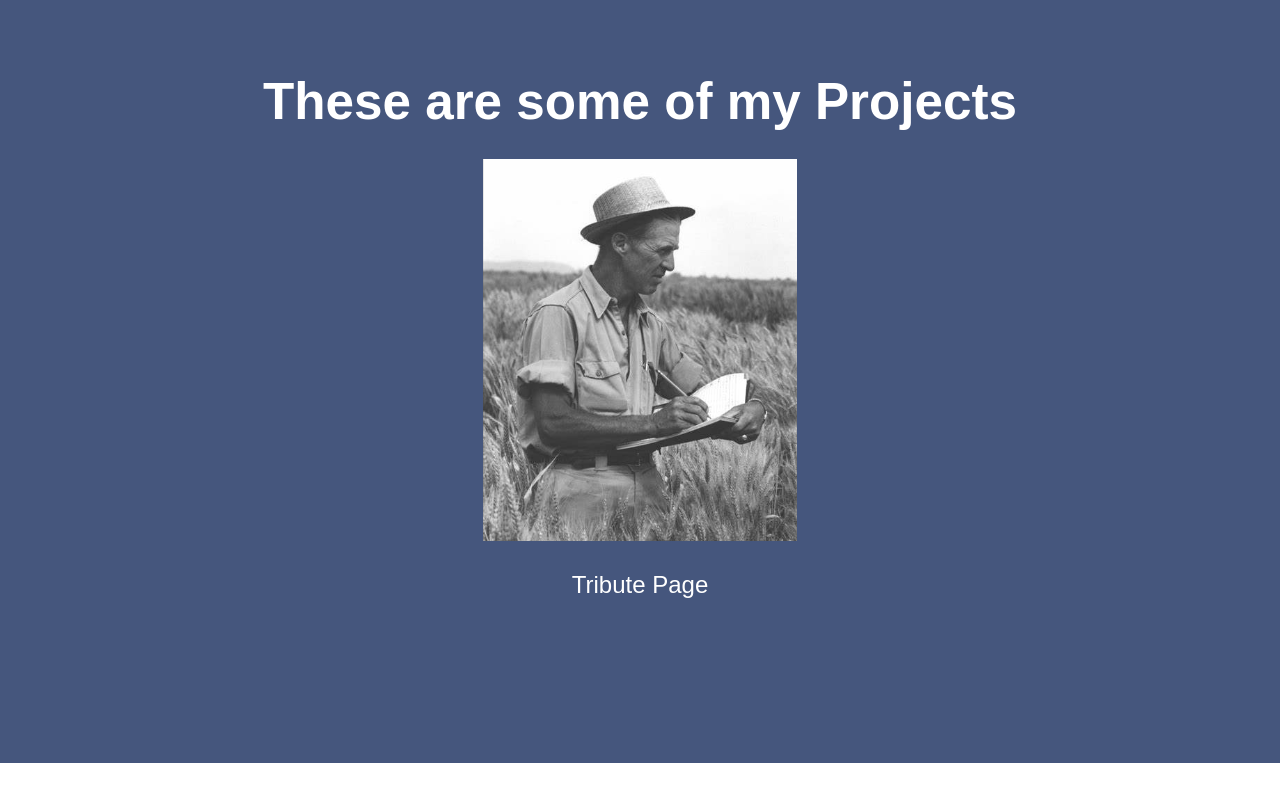
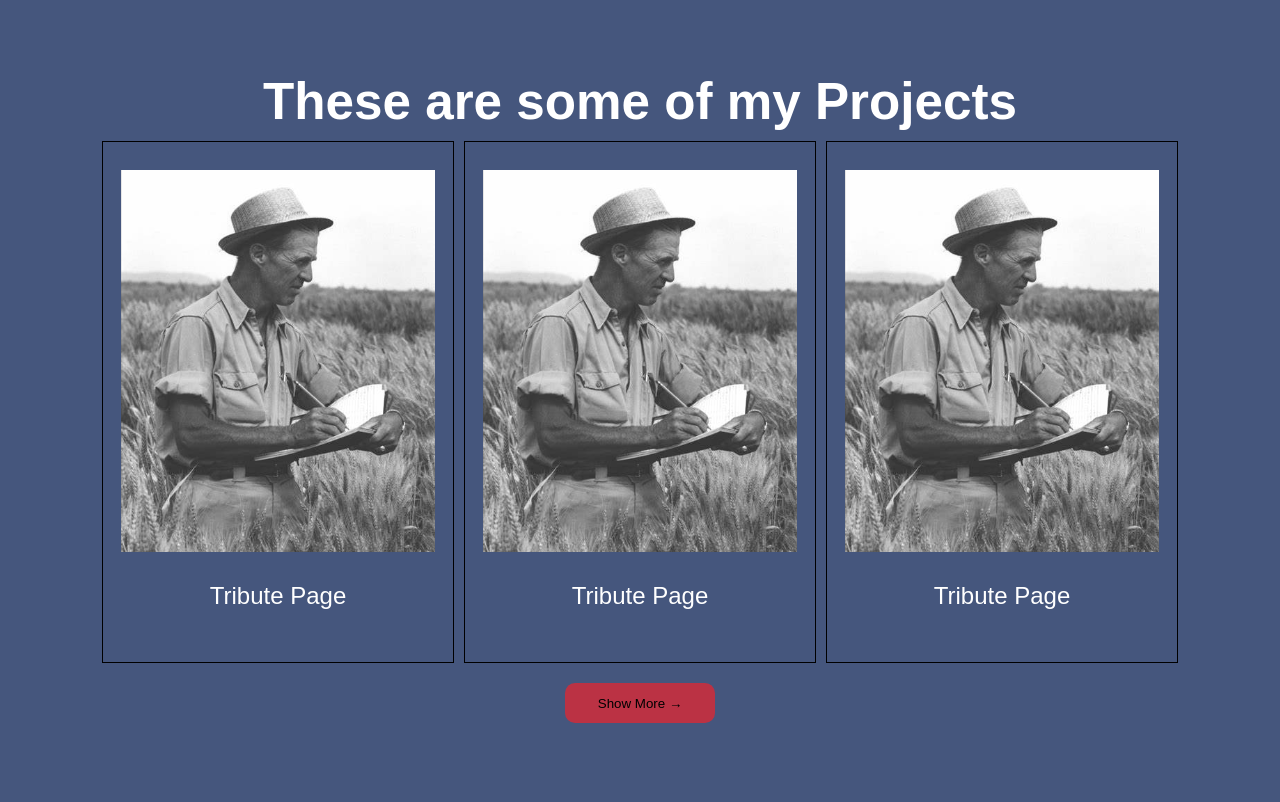
Before and after one commit to Thimmy962/portfolio, a plain HTML site: page index.html in a window 1280 px wide. Shown: the part 840-1642 px from the top of the page. Before the commit the page ends 1603 px from the top, so only its background shows below. Drawn offline with Linux system fonts and the light colour scheme.

Commit message:
I adjusted the display of my projects and added small logo

```diff
--- a/index.html
+++ b/index.html
@@ -9,6 +9,7 @@
 </head>
 <body>
     <nav id="navbar">
+        <a href="">Thimmy</a>
         <ul id="nav-list">
             <li><a href="#welcome-section">About</a></li>
             <li><a href="#projects">Work</a></li>
@@ -21,6 +22,7 @@
     </section>
     <section id="projects" class="projects">
         <h2>These are some of my Projects</h2>
+        <div id="project">
             <div class="projects-grid">
                 <a href="./Tribute page/tribute.html">
                     <div>
@@ -29,9 +31,28 @@
                     </div>
                 </a>
             </div>
+            <div class="projects-grid">
+                <a href="./Tribute page/tribute.html">
+                    <div>
+                        <img src="./Tribute page/Screenshot.png" alt="tribute" class="project-img"/>
+                        <p class="class-title">Tribute Page</p>
+                    </div>
+                </a>
+            </div>
+            <div class="projects-grid">
+                <a href="./Tribute page/tribute.html">
+                    <div>
+                        <img src="./Tribute page/Screenshot.png" alt="tribute" class="project-img"/>
+                        <p class="class-title">Tribute Page</p>
+                    </div>
+                </a>
+            </div>
+        </div>
+        <a href="">
+            <button>Show More &rarr;</button>
+        </a>
     </section>
     <section id="contacts" class="contacts">
-
     </section>
 </body>
 </html>
--- a/portfolio.css
+++ b/portfolio.css
@@ -10,13 +10,23 @@ body{
     top: 0;
     left: 0;
     width: 100%;
-    display: flex;
-    justify-content: flex-end;
+    /* display: flex;
+    justify-content: flex-end; */
+}
+
+#navbar > a{
+    text-shadow: 3px 3px #303841;
+    float: left;
+    text-decoration: overline;
+    font-weight: bold;
+    font-size: 2rem;
+    font-style: italic;
 }
 
 #nav-list{
     display: flex;
     flex-direction: row;
+    float: right;
 }
 
 #nav-list li {
@@ -82,3 +92,28 @@ h1{
     background-color: #303841;
     padding: 1em;
 }
+
+#projects h2{
+    margin-bottom: 10px;
+}
+
+#project{
+    display: flex;
+    flex-wrap: wrap;
+    gap: 10px;
+    justify-content: center;
+}
+
+.projects-grid{
+    border: 1px solid;
+    width: 350px;
+}
+
+button{
+    width: 150px;
+    background-color: #bb3244;
+    border: 0;
+    border-radius: 10px;
+    margin: 20px;
+    height: 40px;
+}
```
Lines whose indentation alone changed are shown as unchanged.
